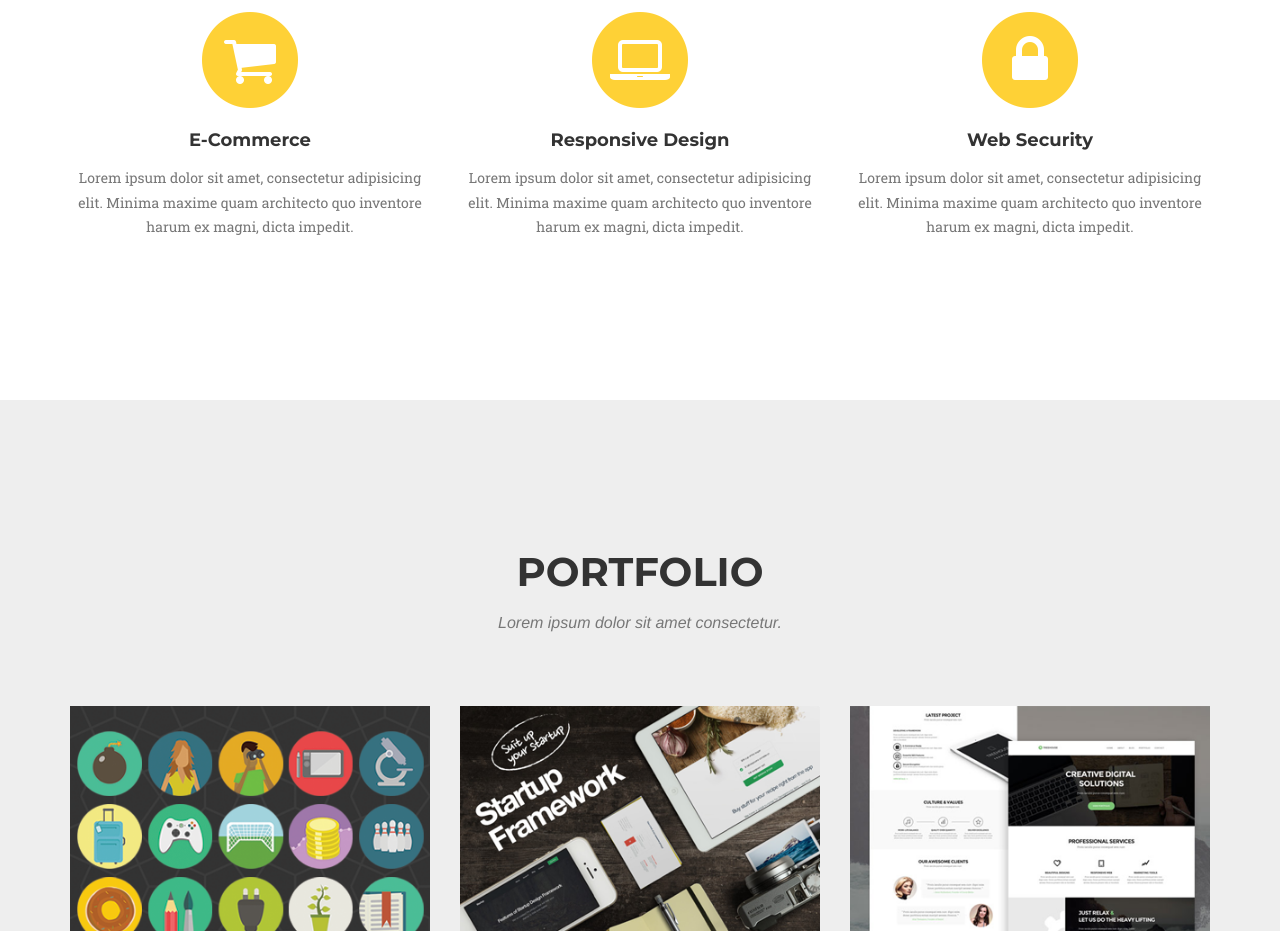
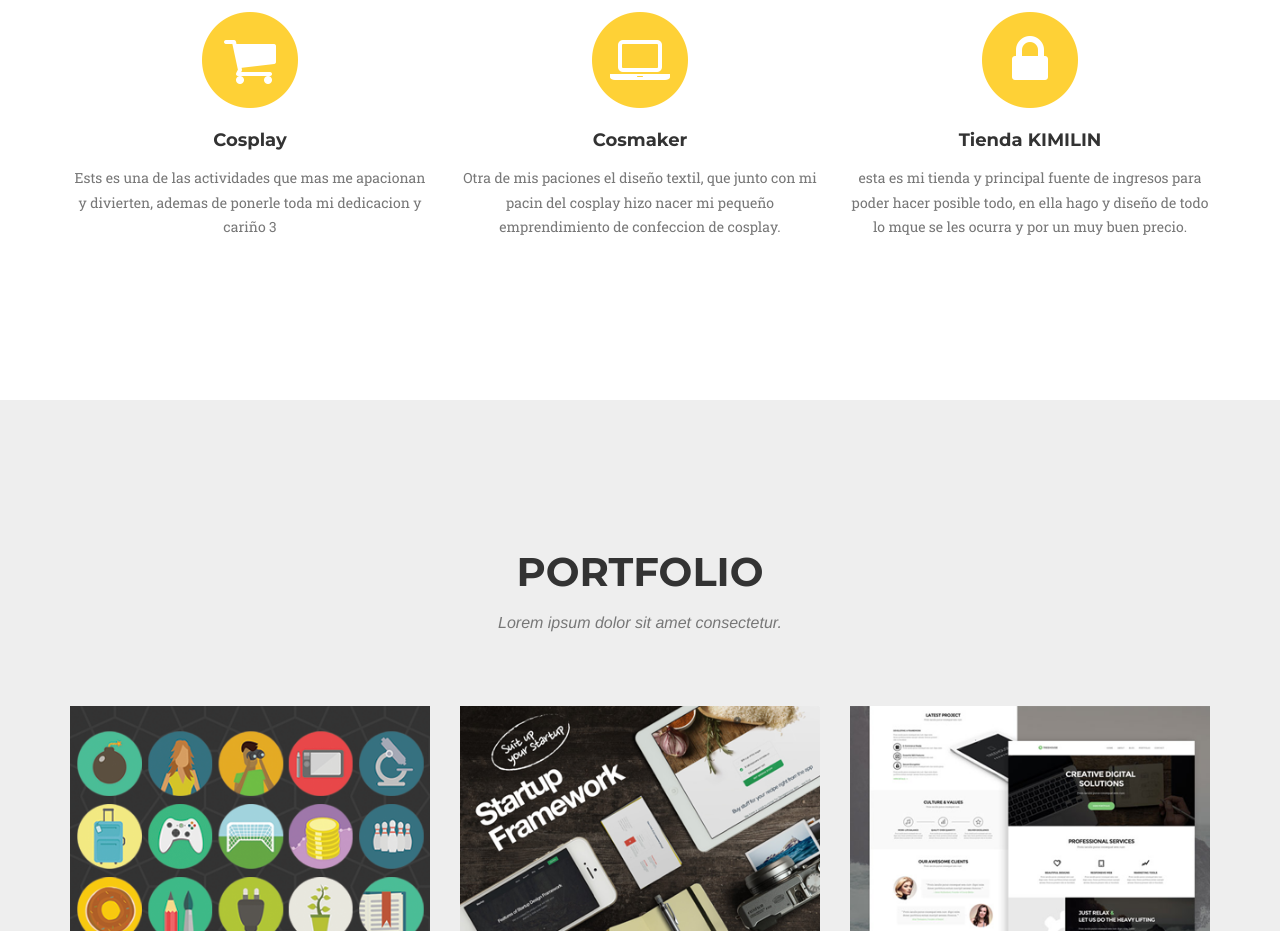
Before and after one commit to javiermunoznavarrete/kim, a website: page index.html in a window 1280 px wide. Shown: the part 1060-1991 px from the top of the page. Drawn offline with nearby package versions, Linux system fonts and the light colour scheme; a web font is replaced by a local one.

Commit message:
modificacion, cosas que hago

```diff
--- a/index.html
+++ b/index.html
@@ -101,24 +101,24 @@
                         <i class="fa fa-circle fa-stack-2x text-primary"></i>
                         <i class="fa fa-shopping-cart fa-stack-1x fa-inverse"></i>
                     </span>
-                    <h4 class="service-heading">E-Commerce</h4>
-                    <p class="text-muted">Lorem ipsum dolor sit amet, consectetur adipisicing elit. Minima maxime quam architecto quo inventore harum ex magni, dicta impedit.</p>
+                    <h4 class="service-heading">Cosplay</h4>
+                    <p class="text-muted">Ests es una de las actividades que mas me apacionan y divierten, ademas de ponerle toda mi dedicacion y cariño 3</p>
                 </div>
                 <div class="col-md-4">
                     <span class="fa-stack fa-4x">
                         <i class="fa fa-circle fa-stack-2x text-primary"></i>
                         <i class="fa fa-laptop fa-stack-1x fa-inverse"></i>
                     </span>
-                    <h4 class="service-heading">Responsive Design</h4>
-                    <p class="text-muted">Lorem ipsum dolor sit amet, consectetur adipisicing elit. Minima maxime quam architecto quo inventore harum ex magni, dicta impedit.</p>
+                    <h4 class="service-heading">Cosmaker</h4>
+                    <p class="text-muted">Otra de mis paciones el diseño textil, que junto con mi pacin del cosplay hizo nacer mi pequeño emprendimiento de confeccion de cosplay.</p>
                 </div>
                 <div class="col-md-4">
                     <span class="fa-stack fa-4x">
                         <i class="fa fa-circle fa-stack-2x text-primary"></i>
                         <i class="fa fa-lock fa-stack-1x fa-inverse"></i>
                     </span>
-                    <h4 class="service-heading">Web Security</h4>
-                    <p class="text-muted">Lorem ipsum dolor sit amet, consectetur adipisicing elit. Minima maxime quam architecto quo inventore harum ex magni, dicta impedit.</p>
+                    <h4 class="service-heading">Tienda KIMILIN</h4>
+                    <p class="text-muted">esta es mi tienda y principal fuente de ingresos para poder hacer posible todo, en ella hago y diseño de todo lo mque se les ocurra y por un  muy buen precio.</p>
                 </div>
             </div>
         </div>
```
